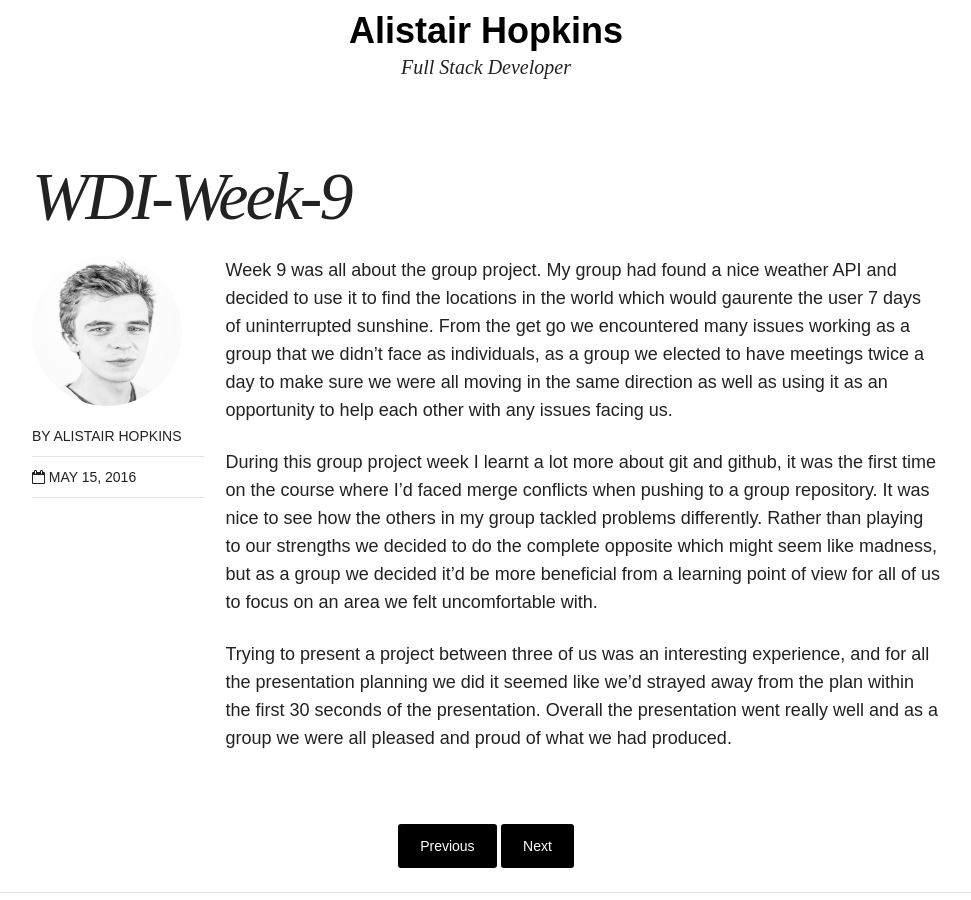
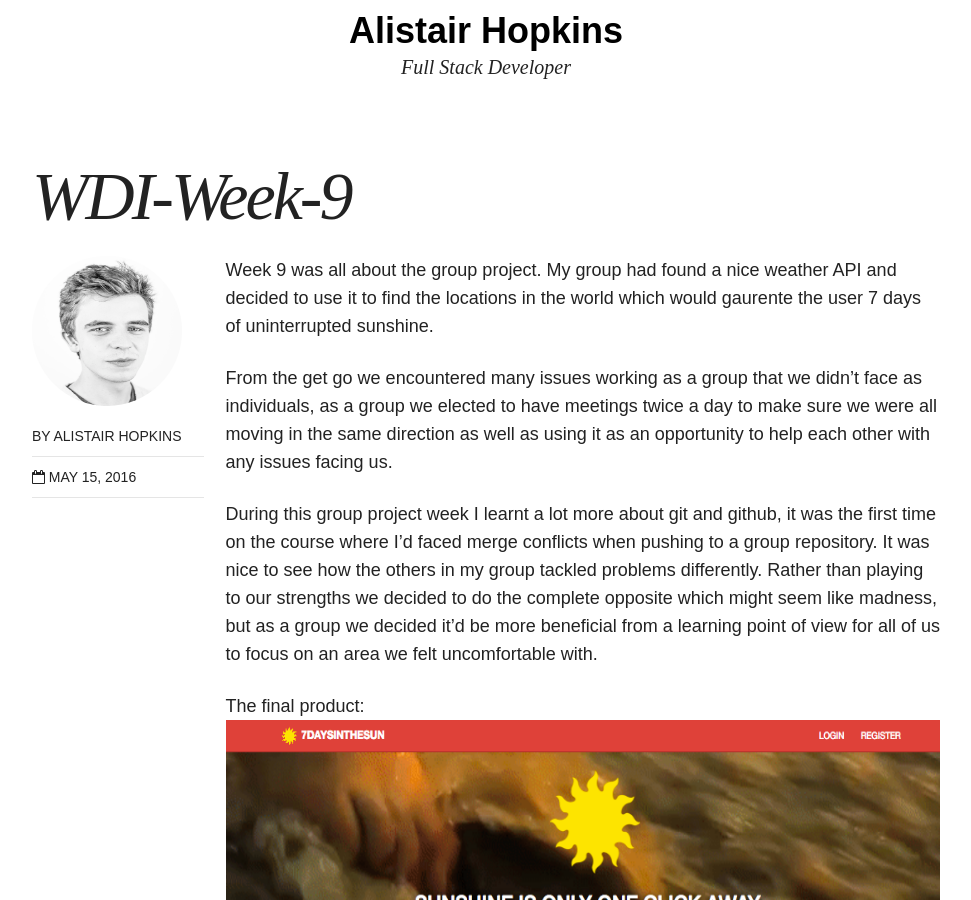
Before and after one commit to AlistairHopkins92/AlistairHopkins92.github.io, a Jekyll site: the page built from _posts/blog/2016-05-15-WDI-week-9.md, in a window 1280 px wide and 900 px high, scrolled down 328 px. Shown: the whole window, without its empty margins (154-1125 px from the left). Built offline with Jekyll 4.4.1, drawn with Linux system fonts in a browser that asks for light colours; nearby versions of some CDN libraries.

Commit message:
edited project week 3 blog

```diff
--- a/_posts/blog/2016-05-15-WDI-week-9.md
+++ b/_posts/blog/2016-05-15-WDI-week-9.md
@@ -10,8 +10,13 @@ image:
 date: 2016-05-15T08:08:50-04:00
 ---
 
-Week 9 was all about the group project. My group had found a nice weather API and decided to use it to find the locations in the world which would gaurente the user 7 days of uninterrupted sunshine. From the get go we encountered many issues working as a group that we didn’t face as individuals, as a group we elected to have meetings twice a day to make sure we were all moving in the same direction as well as using it as an opportunity to help each other with any issues facing us.
+Week 9 was all about the group project. My group had found a nice weather API and decided to use it to find the locations in the world which would gaurente the user 7 days of uninterrupted sunshine.
+
+From the get go we encountered many issues working as a group that we didn’t face as individuals, as a group we elected to have meetings twice a day to make sure we were all moving in the same direction as well as using it as an opportunity to help each other with any issues facing us.
 
 During this group project week I learnt a lot more about git and github, it was the first time on the course where I’d faced merge conflicts when pushing to a group repository. It was nice to see how the  others in my group tackled problems differently. Rather than playing to our strengths we decided to do the complete opposite which might seem like madness, but as a group we decided it’d be more beneficial from a learning point of view for all of us to focus on an area we felt uncomfortable with.
 
+The final product:
+![GitHub Logo](/images/7days.png){: .projectimage}
+
 Trying to present a project between three of us was an interesting experience, and for all the presentation planning we did it seemed like we’d strayed away from the plan within the first 30 seconds of the presentation. Overall the presentation went really well and as a group we were all pleased and proud of what we had produced.
```
